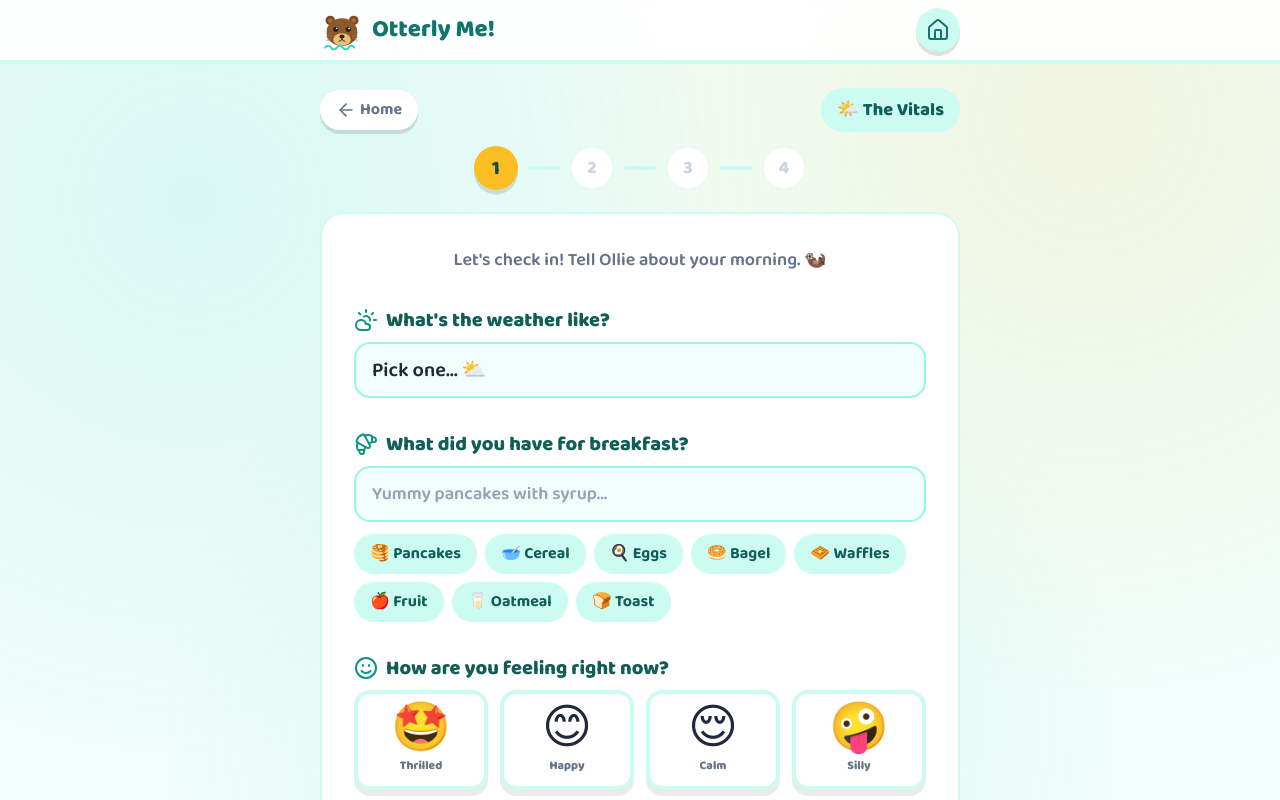
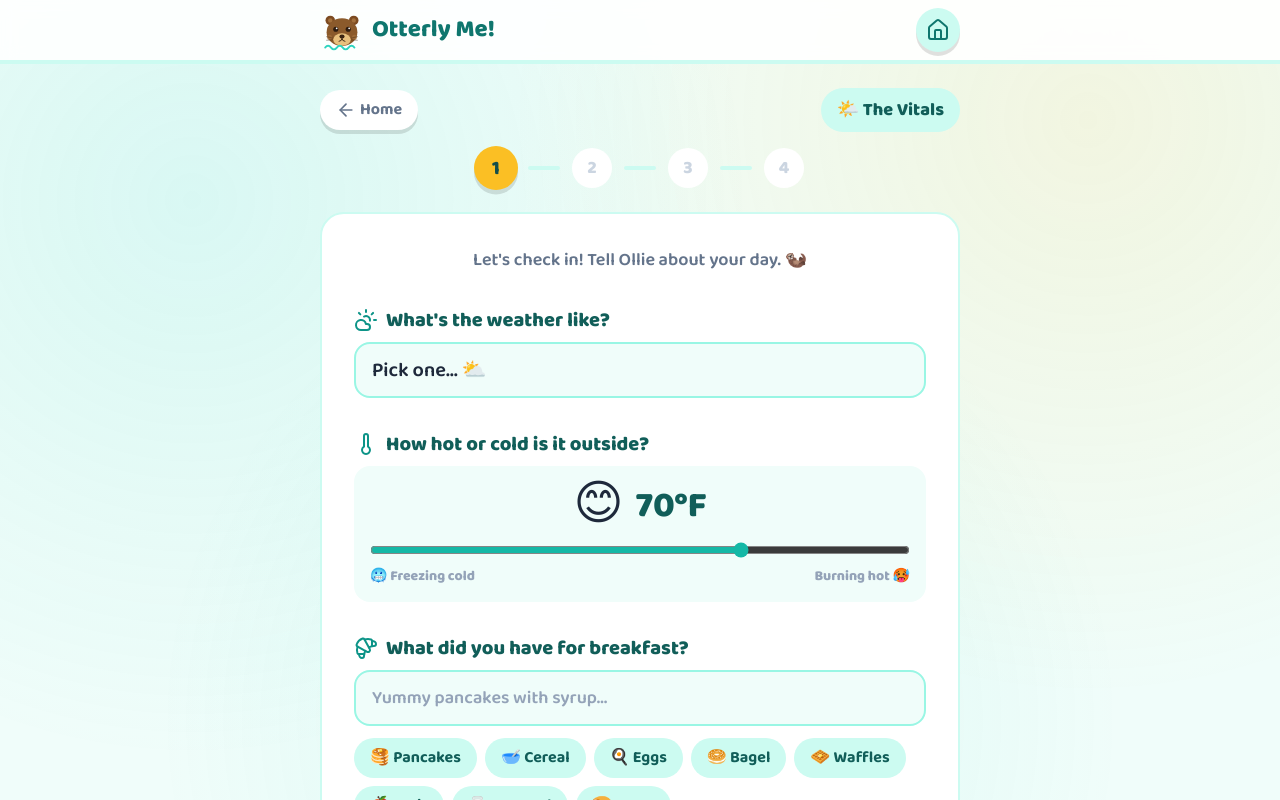
Before and after one commit to mr-elbow/otterly-me, a React (Vite) app: page / in a window 1280 px wide. Both pictures are taken after a click on the button "Start Today's Journal". Shown: the top 800 px of the page. Built offline with nearby package versions, Linux system fonts and the light colour scheme.

Commit message:
v1.1: after-school copy, temperature slider, lunch buddy question

```diff
--- a/src/components/Den.jsx
+++ b/src/components/Den.jsx
@@ -74,12 +74,28 @@ export default function Den({ store, onBack, onDelete }) {
                 {weather ? `${weather.emoji} ${weather.label}` : '—'}
               </dd>
             </div>
+            <div className="rounded-2xl bg-otter-50 p-4">
+              <dt className="text-sm font-extrabold uppercase tracking-wide text-otter-600">
+                🌡️ Temperature
+              </dt>
+              <dd className="font-display text-xl font-bold text-slate-700">
+                {e.temperature != null ? `${e.temperature}°F` : '—'}
+              </dd>
+            </div>
             {e.breakfast && (
               <div className="rounded-2xl bg-otter-50 p-4">
                 <dt className="text-sm font-extrabold uppercase tracking-wide text-otter-600">
                   🍽️ Breakfast
                 </dt>
                 <dd className="font-display text-xl font-bold text-slate-700">{e.breakfast}</dd>
+              </div>
+            )}
+            {e.lunchBuddy && (
+              <div className="rounded-2xl bg-otter-50 p-4">
+                <dt className="text-sm font-extrabold uppercase tracking-wide text-otter-600">
+                  🧑‍🤝‍🧑 Sat with at lunch
+                </dt>
+                <dd className="font-display text-xl font-bold text-slate-700">{e.lunchBuddy}</dd>
               </div>
             )}
             <div className="rounded-2xl bg-otter-50 p-4">
--- a/src/components/Home.jsx
+++ b/src/components/Home.jsx
@@ -68,7 +68,9 @@ export default function Home({ store, onStartJournal, onOpenDen }) {
             <p className="mt-1 text-slate-600">
               {todayMood ? `${todayMood.emoji} Feeling ${todayMood.label.toLowerCase()}` : ''}
               {todayWeather ? ` · ${todayWeather.emoji} ${todayWeather.label}` : ''}
+              {today.temperature != null ? ` · ${today.temperature}°F` : ''}
               {today.breakfast ? ` · Breakfast: ${today.breakfast}` : ''}
+              {today.lunchBuddy ? ` · Lunch with ${today.lunchBuddy}` : ''}
             </p>
             <p className="mt-1 text-sm font-semibold text-slate-400">
               Tap the journal button above if you want to add or change anything.
--- a/src/components/wizard/Step1Vitals.jsx
+++ b/src/components/wizard/Step1Vitals.jsx
@@ -1,5 +1,13 @@
-import { CloudSun, Croissant, Smile } from 'lucide-react'
+import { CloudSun, Croissant, Smile, Thermometer, Users } from 'lucide-react'
 import { WEATHER_OPTIONS, MOOD_OPTIONS, BREAKFAST_SUGGESTIONS } from '../../data/banks.js'
+
+function tempEmoji(t) {
+  if (t <= 32) return '🥶'
+  if (t <= 55) return '🧥'
+  if (t <= 75) return '😊'
+  if (t <= 90) return '☀️'
+  return '🥵'
+}
 
 export default function Step1Vitals({ draft, setDraft }) {
   const set = (patch) => setDraft((d) => ({ ...d, ...patch }))
@@ -7,7 +15,7 @@ export default function Step1Vitals({ draft, setDraft }) {
   return (
     <div className="space-y-8">
       <p className="text-center text-lg font-semibold text-slate-500">
-        Let's check in! Tell Ollie about your morning. 🦦
+        Let's check in! Tell Ollie about your day. 🦦
       </p>
 
       {/* Weather dropdown */}
@@ -29,6 +37,35 @@ export default function Step1Vitals({ draft, setDraft }) {
             </option>
           ))}
         </select>
+      </div>
+
+      {/* Temperature slider */}
+      <div>
+        <label className="mb-2 flex items-center gap-2 font-display text-xl font-extrabold text-otter-800">
+          <Thermometer className="h-6 w-6 text-otter-600" /> How hot or cold is it outside?
+        </label>
+        <div className="rounded-2xl bg-otter-50 p-4">
+          <div className="flex items-center justify-center gap-3">
+            <span className="text-5xl">{tempEmoji(draft.temperature)}</span>
+            <span className="font-display text-4xl font-extrabold text-otter-800">
+              {draft.temperature}°F
+            </span>
+          </div>
+          <input
+            type="range"
+            min={-20}
+            max={110}
+            step={1}
+            value={draft.temperature}
+            onChange={(e) => set({ temperature: Number(e.target.value) })}
+            aria-label="Outside temperature in Fahrenheit"
+            className="mt-3 w-full accent-teal-500"
+          />
+          <div className="flex justify-between text-sm font-extrabold text-slate-400">
+            <span>🥶 Freezing cold</span>
+            <span>Burning hot 🥵</span>
+          </div>
+        </div>
       </div>
 
       {/* Breakfast input + suggestions */}
@@ -56,6 +93,21 @@ export default function Step1Vitals({ draft, setDraft }) {
             </button>
           ))}
         </div>
+      </div>
+
+      {/* Lunch buddy */}
+      <div>
+        <label className="mb-2 flex items-center gap-2 font-display text-xl font-extrabold text-otter-800">
+          <Users className="h-6 w-6 text-otter-600" /> Who did you sit with at lunch?
+        </label>
+        <input
+          type="text"
+          value={draft.lunchBuddy}
+          onChange={(e) => set({ lunchBuddy: e.target.value })}
+          placeholder="My best friend Sam…"
+          maxLength={80}
+          className="input-chunky"
+        />
       </div>
 
       {/* Mood picker */}
--- a/src/components/wizard/Step4Celebration.jsx
+++ b/src/components/wizard/Step4Celebration.jsx
@@ -35,7 +35,9 @@ export default function Step4Celebration({ draft, questions, entryKey, existing,
     const entry = {
       date: entryKey,
       weather: draft.weather,
+      temperature: draft.temperature,
       breakfast: draft.breakfast.trim(),
+      lunchBuddy: draft.lunchBuddy.trim(),
       mood: draft.mood,
       selfie: draft.selfie,
       selfiePrompt: draft.selfiePrompt,
@@ -140,6 +142,8 @@ export default function Step4Celebration({ draft, questions, entryKey, existing,
               {mood?.emoji} {mood?.label} {weather?.emoji} {weather?.label}
             </p>
             {draft.breakfast && <p>🍽️ Breakfast: {draft.breakfast}</p>}
+            <p>🌡️ {draft.temperature}°F outside</p>
+            {draft.lunchBuddy && <p>🧑‍🤝‍🧑 Lunch with: {draft.lunchBuddy}</p>}
             <p className="mt-1 text-sm italic text-slate-400">"{draft.selfiePrompt}"</p>
           </div>
         </div>
--- a/src/components/wizard/Wizard.jsx
+++ b/src/components/wizard/Wizard.jsx
@@ -36,7 +36,9 @@ export default function Wizard({ store, onSave, onExit }) {
 
   const [draft, setDraft] = useState(() => ({
     weather: existing?.weather ?? '',
+    temperature: existing?.temperature ?? 70,
     breakfast: existing?.breakfast ?? '',
+    lunchBuddy: existing?.lunchBuddy ?? '',
     mood: existing?.mood ?? '',
     selfie: existing?.selfie ?? null,
     selfiePrompt: existing?.selfiePrompt ?? randomPrompt(),
```
